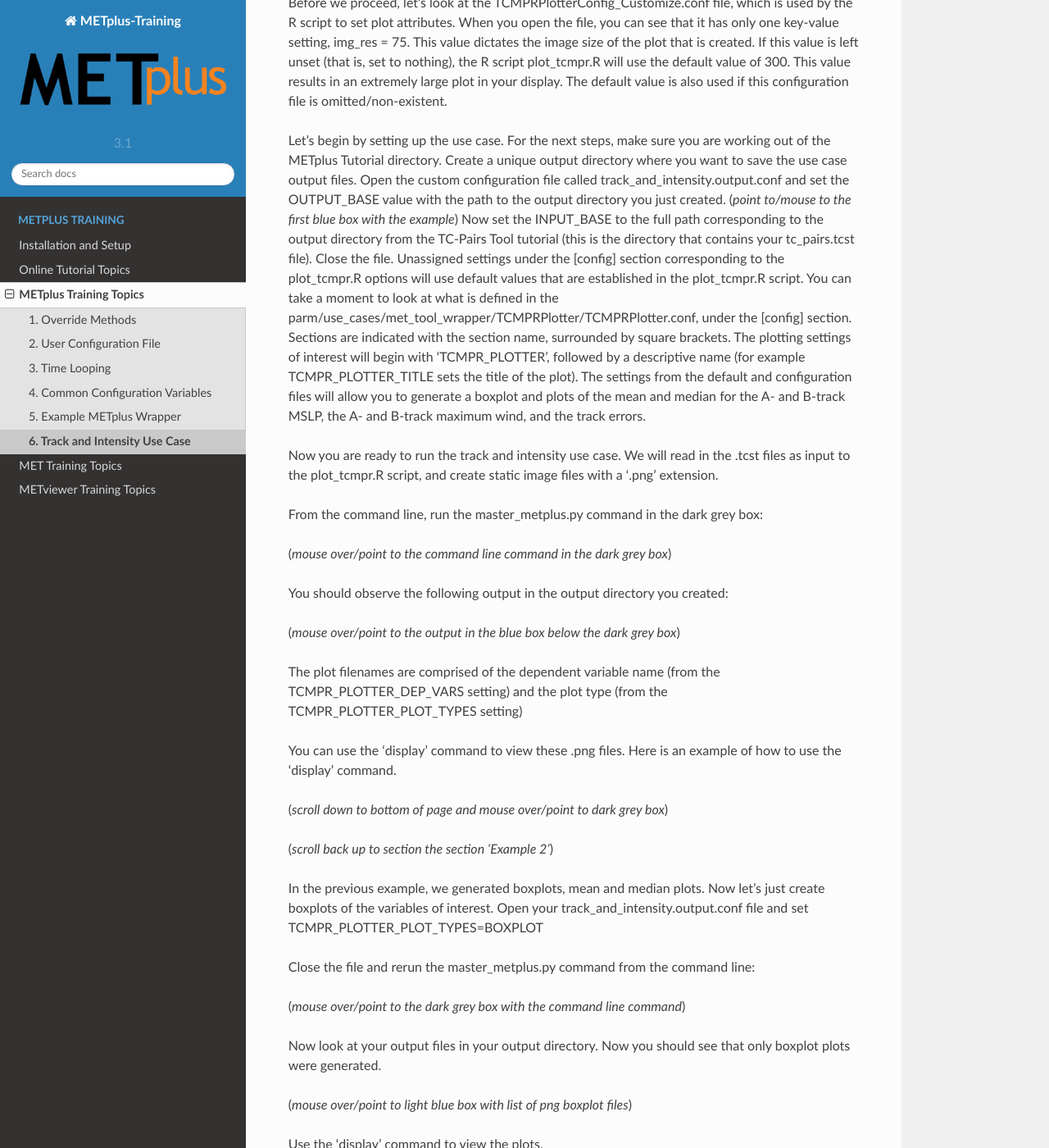
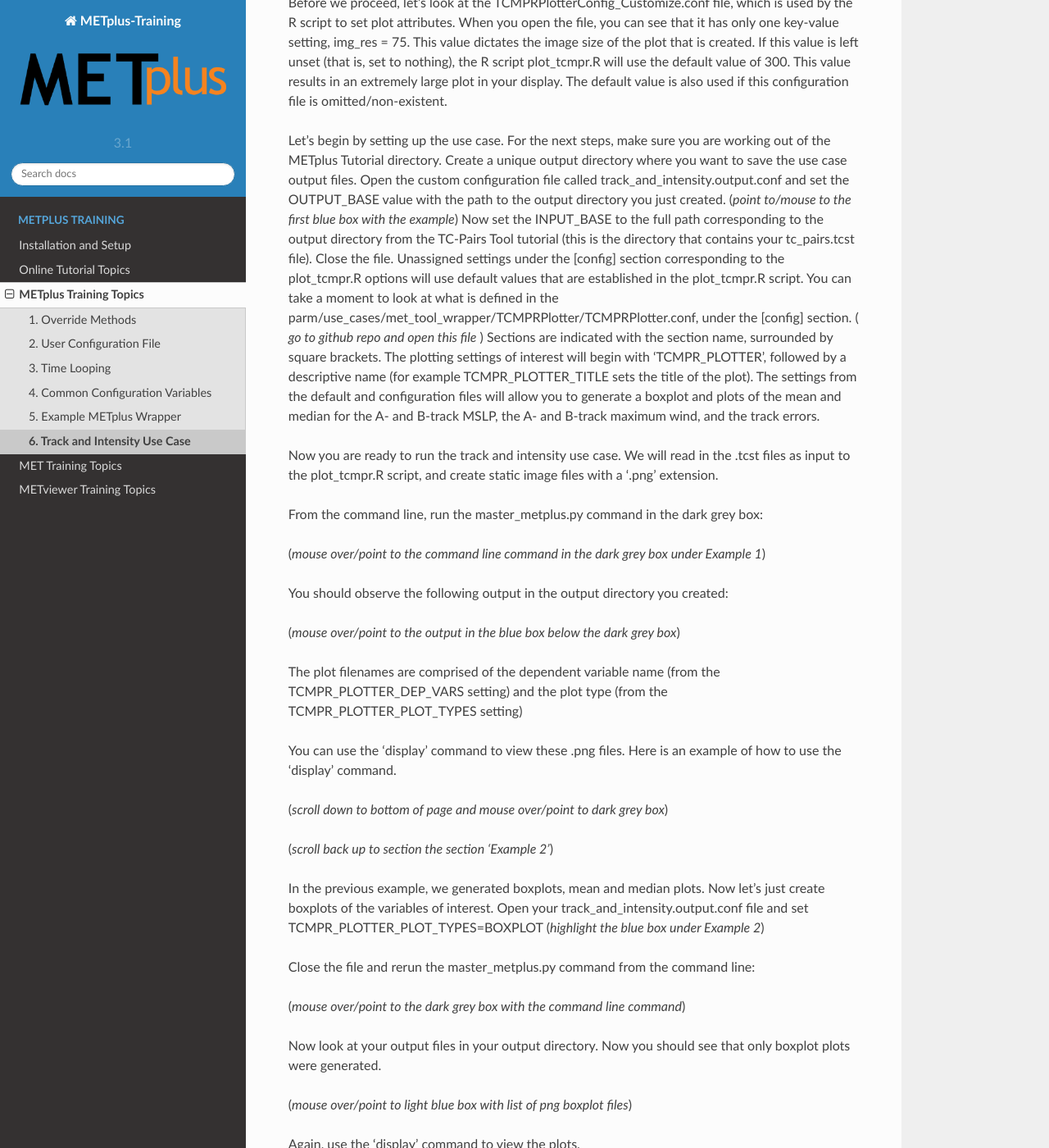
Before and after one commit to dtcenter/METplus-Training, a Sphinx documentation site: the page built from docs/modules/METplus/use_case_track_and_intensity.rst, in a window 1280 px wide and 1400 px high, scrolled down 1280 px. Shown: the whole window at 82% size. Built offline with Sphinx 7.4.7 and the Read the Docs theme 2.0.0, drawn with Linux system fonts in a browser that asks for light colours; some of the changed text lies outside the part shown.

Commit message:
Update use_case_track_and_intensity.rst
Added missing stage directions to some instructions.

```diff
--- a/docs/modules/METplus/use_case_track_and_intensity.rst
+++ b/docs/modules/METplus/use_case_track_and_intensity.rst
@@ -17,18 +17,18 @@
 
 The TCMPR plotter wraps the plot_tcmpr.R, the R plotting script that is part of your MET installation.  If you want to familiarize yourself with plot_tcmpr.R, refer to the TC-Stat tool example in the MET User’s Guide. ( *Show web page of MET user's guide to TC-Stat tool* ) If you haven’t already done so, you can also follow Session 5 of the tutorial: Trk&Int/Feature Relative >MET Tool: TC-STAT. ( *Show web page of tutorial for TC-Stat section*).   This use case uses output from the MET tc-pairs tool.  You can refer to section 20.2.3 of the MET Users Guide for a description of the tc-pairs output format. (*Go to web browser with MET User's guide web page* ).
 
-The TCMPR plotter wrapper makes use of three configuration files (in addition to the other default METplus configuration files described in Session 1: METplus Setup/Directories and Configurations files- Overview).  These configuration files are: TCMPRPlotterConfig_Customize.conf, TCMPRPlotter.conf, and track_and_intensity.output.conf (a custom configuration file that you will create).  The TCMPRPlotterConfig_Customize.conf file is used by MET’s R script that generates the plot, and is used to set attributes of the plot.  The TCMPRPlotter.conf file is a default configuration file that encapsulates common settings.  It is located in the parm/use_cases/met_tool_wrapper/TCMPRPlotter directory of your METPlus directory.  You can override the following values (*point to/mouse second blue box*) that are defined in the TCMPRPlotter.conf file by defining these in the custom config file, track_and_intensity.output.conf. The settings in the TCMPRPlotter.conf file and track_and_intensity.output.conf file are used by the METplus wrapper to run MET’s R plotting script.
+The TCMPR plotter wrapper makes use of three configuration files (in addition to the other default METplus configuration files described in Session 1: METplus Setup/Directories and Configurations files- Overview).  These configuration files are: TCMPRPlotterConfig_Customize.conf, TCMPRPlotter.conf, and track_and_intensity.output.conf (a custom configuration file that you will create).  The TCMPRPlotterConfig_Customize.conf file is used by MET’s R script that generates the plot, and is used to set attributes of the plot.  The TCMPRPlotter.conf file is a default configuration file that encapsulates common settings.  It is located in the parm/use_cases/met_tool_wrapper/TCMPRPlotter directory of your METPlus directory.  You can override the following values (*point to/mouse third blue box*) that are defined in the TCMPRPlotter.conf file by defining these in the custom config file, track_and_intensity.output.conf. The settings in the TCMPRPlotter.conf file and track_and_intensity.output.conf file are used by the METplus wrapper to run MET’s R plotting script.
 
 Before we proceed, let’s look at the  TCMPRPlotterConfig_Customize.conf file, which is used by the R script to set plot attributes.  When you open the file, you can see that it has only one key-value setting, img_res = 75. This value dictates the image size of the plot  that is created.  If this value is left unset (that is, set to nothing), the R script plot_tcmpr.R will use the default value of 300. This value results in an extremely large plot in your display.  The default value is also used if this configuration file is omitted/non-existent.
 
 Let’s begin by setting up the use case.  For the next steps, make sure you are working out of the METplus Tutorial directory.  Create a unique output directory where you want to save the use case output files.  Open the custom configuration file called track_and_intensity.output.conf and set the  OUTPUT_BASE value with the path to the output directory you just created. (*point to/mouse to the first blue box with the example*) Now set the INPUT_BASE to the full path corresponding to the output directory from the TC-Pairs Tool tutorial (this is the directory that contains your tc_pairs.tcst file). Close the file.
-Unassigned settings under the [config] section corresponding to the plot_tcmpr.R options will use default values that are established in the plot_tcmpr.R script.  You can take a moment to look at what is defined in the parm/use_cases/met_tool_wrapper/TCMPRPlotter/TCMPRPlotter.conf, under the [config] section.  Sections are indicated with the section name, surrounded by square brackets.  The plotting settings of interest will begin with ‘TCMPR_PLOTTER’, followed by a descriptive name  (for example TCMPR_PLOTTER_TITLE sets the title of the plot).  The settings from the default and configuration files  will allow you to generate a boxplot and plots of the mean and median for the A- and B-track MSLP, the A- and B-track maximum wind, and the track errors.
+Unassigned settings under the [config] section corresponding to the plot_tcmpr.R options will use default values that are established in the plot_tcmpr.R script.  You can take a moment to look at what is defined in the parm/use_cases/met_tool_wrapper/TCMPRPlotter/TCMPRPlotter.conf, under the [config] section. ( *go to github repo and open this file* ) Sections are indicated with the section name, surrounded by square brackets.  The plotting settings of interest will begin with ‘TCMPR_PLOTTER’, followed by a descriptive name  (for example TCMPR_PLOTTER_TITLE sets the title of the plot).  The settings from the default and configuration files  will allow you to generate a boxplot and plots of the mean and median for the A- and B-track MSLP, the A- and B-track maximum wind, and the track errors.
 
 Now you are ready to run the track and intensity use case. We will  read in the .tcst files as input to the plot_tcmpr.R script, and create static image files with a ‘.png’ extension.
 
 From the command line, run the master_metplus.py command in the dark grey box:
 
-(*mouse over/point to the command line command in the dark grey box*)
+(*mouse over/point to the command line command in the dark grey box under Example 1*)
 
 You should observe the following output in the output directory you created:
 
@@ -42,7 +42,7 @@
 
 (*scroll back up to section the section ‘Example 2’*)
 
-In the previous example, we generated boxplots, mean and median plots. Now let’s just create boxplots of the variables of interest.  Open your track_and_intensity.output.conf file and set TCMPR_PLOTTER_PLOT_TYPES=BOXPLOT
+In the previous example, we generated boxplots, mean and median plots. Now let’s just create boxplots of the variables of interest.  Open your track_and_intensity.output.conf file and set TCMPR_PLOTTER_PLOT_TYPES=BOXPLOT (*highlight the blue box under Example 2*)
 
 Close the file and rerun the master_metplus.py command from the command line:
 
@@ -52,7 +52,7 @@
 
 (*mouse over/point to light blue box with list of png boxplot files*)
 
-Use the ‘display’ command to view the plots.
+Again, use the ‘display’ command to view the plots.
 
 (*scroll to bottom of the page and mouse over/point to the dark grey box with examples of using ‘display’*)
 
```
